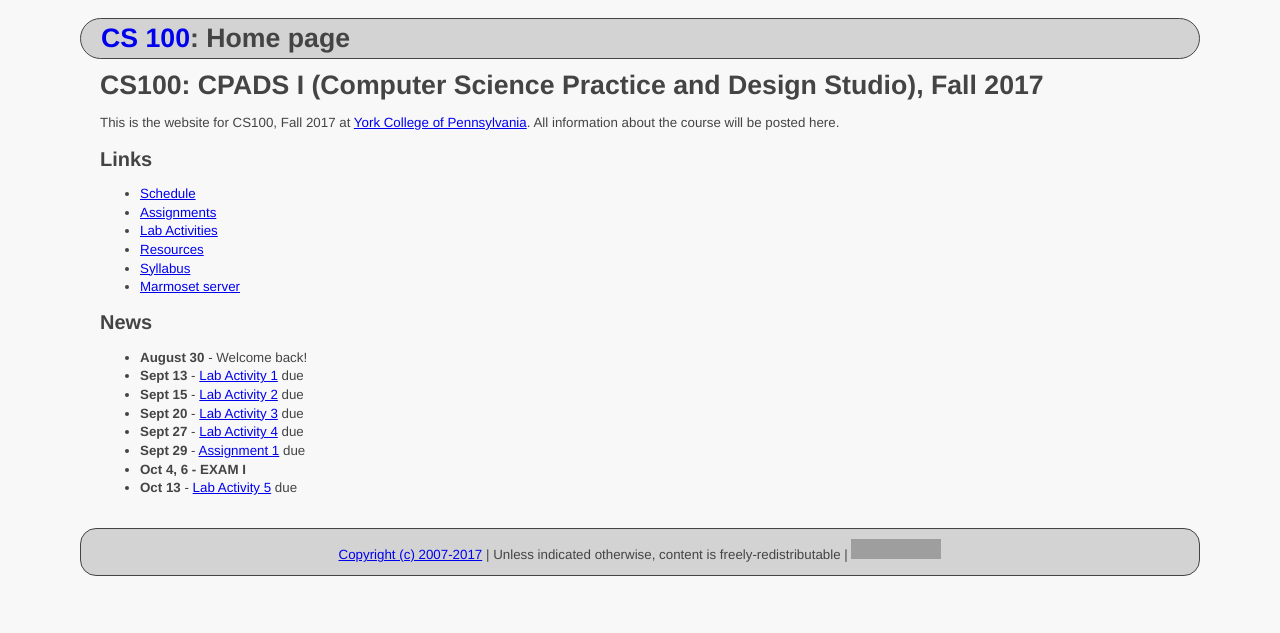
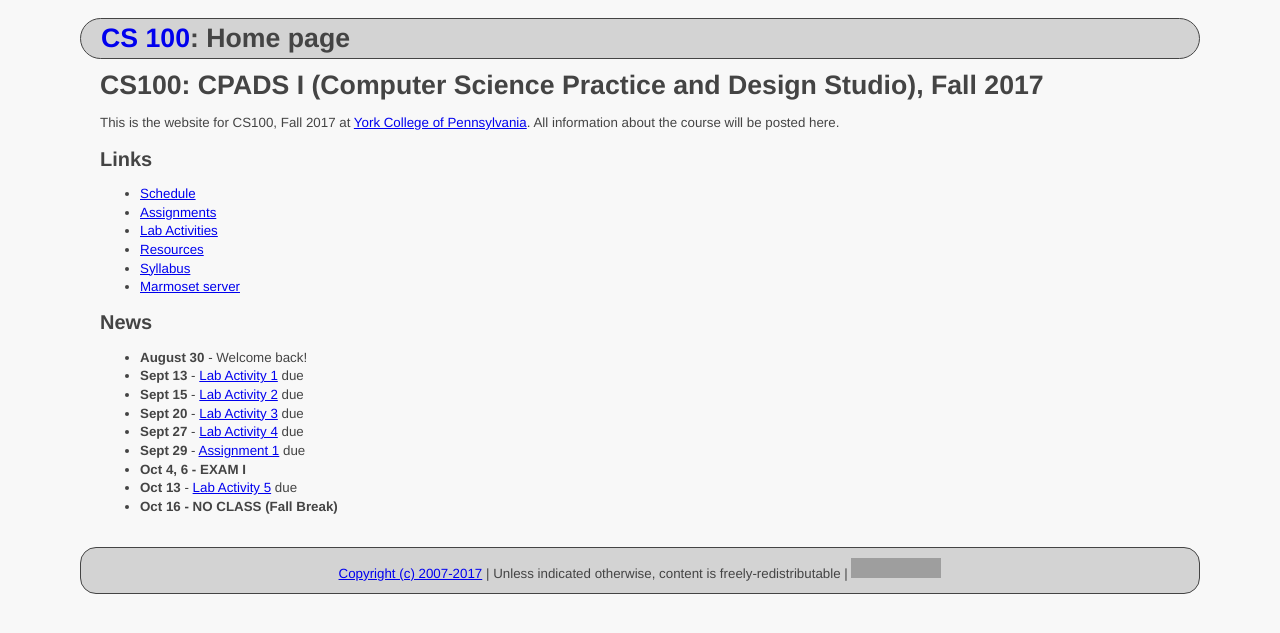
Before and after one commit to ycpcs/cs100-fall2017, a Jekyll site: the page built from index.md, in a window 1280 px wide. Shown: the top 633 px of the page. Built offline with Jekyll 4.4.1, drawn with Linux system fonts in a browser that asks for light colours; grey boxes are pictures that could not be loaded.

Commit message:
update index
update index

```diff
--- a/index.md
+++ b/index.md
@@ -28,6 +28,7 @@ All information about the course will be posted here.
 * **Sept 29** - [Assignment 1](assign/CPADS_Assign1.pdf) due
 * **Oct 4, 6 - EXAM I**
 * **Oct 13** - [Lab Activity 5](labs/CPADS_Lab5.pdf) due
+* **Oct 16 - NO CLASS (Fall Break)**
 
 <!--
 * **Sept 28** - [Assignment 1](assign/CPADS_Assign1.pdf) due
```
